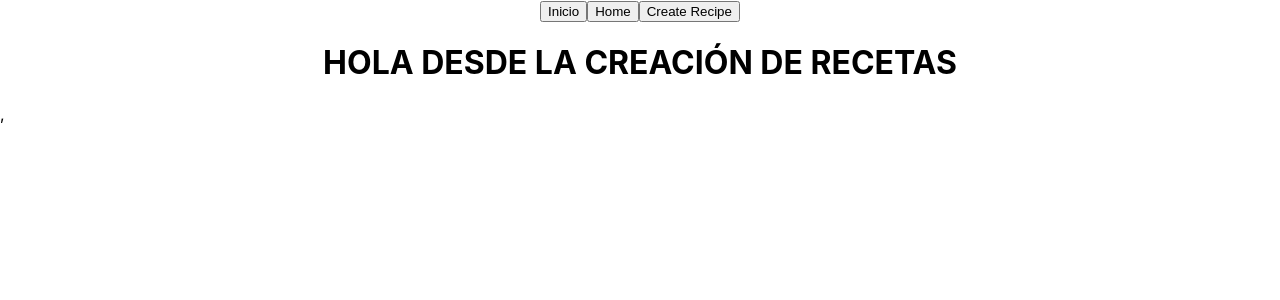
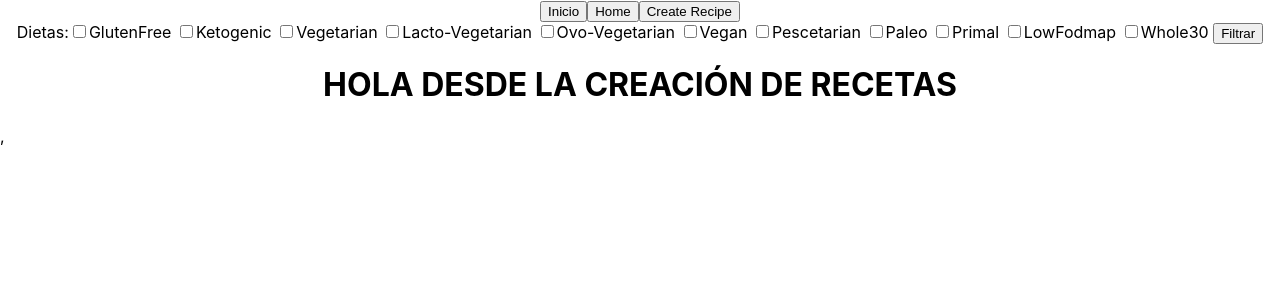
Before and after one commit to EricIllanes/ProyectoFood, a React (Create React App) app in the folder client/: page /createrecipe in a window 1280 px wide. Shown: the top 300 px of the page. Built offline with nearby package versions, Linux system fonts and the light colour scheme.

Commit message:
commit 31.01 2.00

```diff
--- a/client/src/Redux/reducer/index.js
+++ b/client/src/Redux/reducer/index.js
@@ -23,9 +23,11 @@ function rootReducer(state = initialState, action) {
                 recipes: action.payload
             }
         case FILTERED_RECIPES:
+            const allRecipes = state.recipes
+            const dietsFilter = action.payload === "All" ? allRecipes : allRecipes.filter(e => e.value === action.payload)
             return {
                 ...state,
-                filteredRecipes: action.payload
+                recipes: dietsFilter
             }
         case CREATE_RECIPE:
             return {
--- a/client/src/components/createRecipe/createRecipe.js
+++ b/client/src/components/createRecipe/createRecipe.js
@@ -1,9 +1,11 @@
+import FilteredRecipes from "../filteredRecipes/filteredRecipes"
 import NavBar from "../navBar/navBar"
 
 
 function CreatedRecipe() {
     return (<div>
-        {NavBar()}
+        <NavBar />
+        <FilteredRecipes />
 
         <h1>HOLA DESDE LA CREACIÓN DE RECETAS</h1>
 
--- a/client/src/components/filteredRecipes/filteredRecipes.js
+++ b/client/src/components/filteredRecipes/filteredRecipes.js
@@ -0,0 +1,86 @@
+
+export default function FilteredRecipes() {
+    return (<div>
+        <div>
+            <label>Dietas:</label>
+            <label><input
+                type="checkbox"
+                name="gluten free"
+                value="gluten free"
+            />
+                GlutenFree </label>
+
+            <label><input
+                type="checkbox"
+                name="ketogenic"
+                value="ketogenic"
+            />
+                Ketogenic </label>
+
+            <label><input
+                type="checkbox"
+                name="vegetarian"
+                value="vegetarian"
+            />
+                Vegetarian </label>
+
+            <label><input
+                type="checkbox"
+                name="lacto-vegetarian"
+                value="lacto-vegetarian"
+            />
+                Lacto-Vegetarian </label>
+
+            <label><input
+                type="checkbox"
+                name="ovo-vegetarian"
+                value="ovo-vegetarian"
+            />
+                Ovo-Vegetarian </label>
+
+            <label><input
+                type="checkbox"
+                name="vegan"
+                value="vegan"
+            />
+                Vegan </label>
+
+            <label><input
+                type="checkbox"
+                name="pescetarian"
+                value="pescetarian"
+            />
+                Pescetarian </label>
+
+            <label><input
+                type="checkbox"
+                name="paleo"
+                value="paleo"
+            />
+                Paleo </label>
+
+            <label><input
+                type="checkbox"
+                name="primal"
+                value="primal"
+            />
+                Primal </label>
+
+            <label><input
+                type="checkbox"
+                name="low fodmap"
+                value="low fodmap"
+            />
+                LowFodmap </label>
+
+            <label><input
+                type="checkbox"
+                name="whole30"
+                value="whole30"
+            />
+                Whole30 </label>
+            <button>Filtrar</button>
+        </div>
+    </div>)
+
+}
--- a/client/src/components/searchRecipe/searchRecipe.css
+++ b/client/src/components/searchRecipe/searchRecipe.css
@@ -16,15 +16,3 @@
     justify-content: center;
     margin: 20px auto           /* margin de 20px por arriba y por abajo y otorga el mismo en ambos lados*/
 }
-
-.imbg{
-    opacity: 0.5;
-    position: absolute;
-    left: 0;
-    top: 0;
-    width: 100%;
-    height: auto;
-}
-.background {
-    opacity: 1;
-}
--- a/client/src/components/searchRecipe/searchRecipe.js
+++ b/client/src/components/searchRecipe/searchRecipe.js
@@ -54,7 +54,7 @@ function SearchRecipe() {
                         return (
                             <div key={index} className="cards">
                                 <Recipe id={recipe.id} title={recipe.title} image={recipe.image} dishTypes={recipe.dishTypes} diets={
-                                    recipe.diets && (typeof recipe.diets[0] === "string" ? recipe.diets : recipe.diets.map((e) => e.title) + "")
+                                    recipe.diets && (typeof recipe.diets[0] === "string" ? recipe.diets + "" : recipe.diets.map((e) => e.title) + "")
                                 } />
                             </div>)
                     }
```
